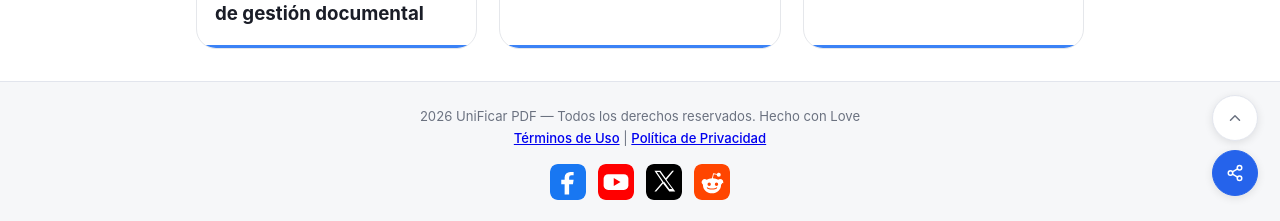
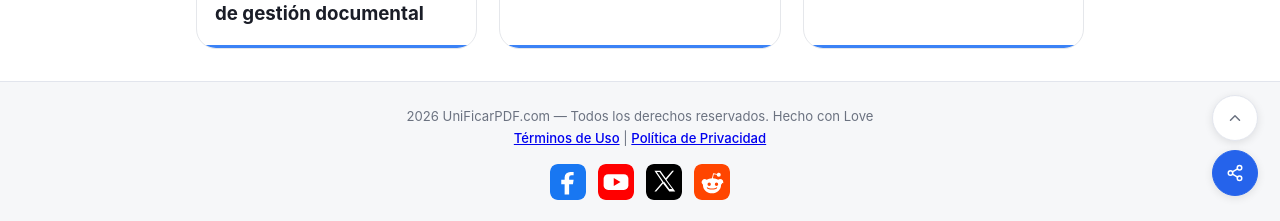
Before and after one commit to rforrupesh/jekyllmultilingual, a Jekyll site: the page built from index.md, in a window 1280 px wide and 900 px high, scrolled down 4935 px. Shown: the part 676-897 px from the top of the window. Built offline with Jekyll 4.4.1, drawn with Linux system fonts in a browser that asks for light colours.

Commit message:
Update site title and URL in config

```diff
--- a/_config.yml
+++ b/_config.yml
@@ -1,4 +1,4 @@
-title: "UniFicar PDF"
+title: "UniFicarPDF.com"
 description: Merge PDF | Unir PDF
 baseurl: ""
 url: "https://unificarpdf.com"
```
